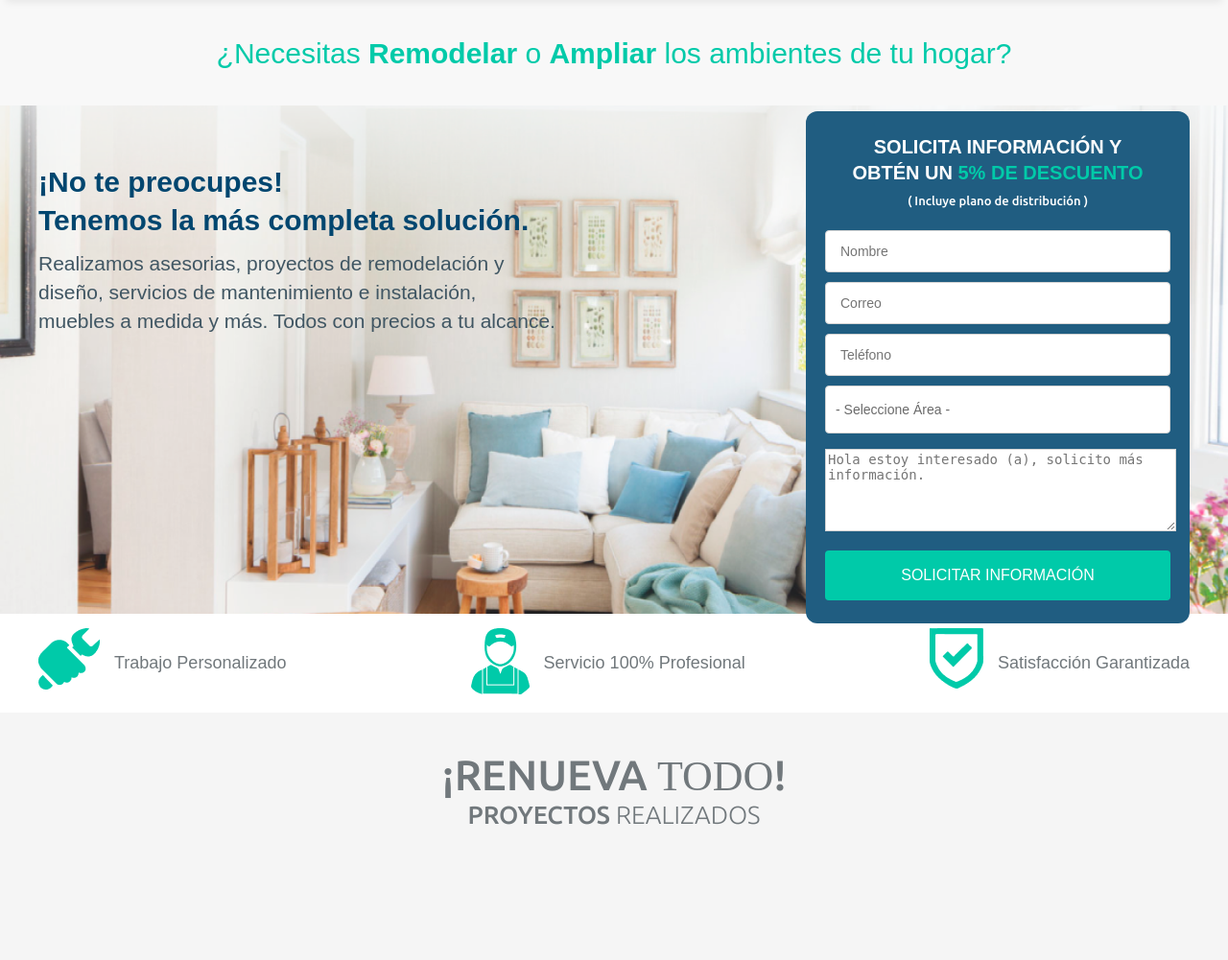
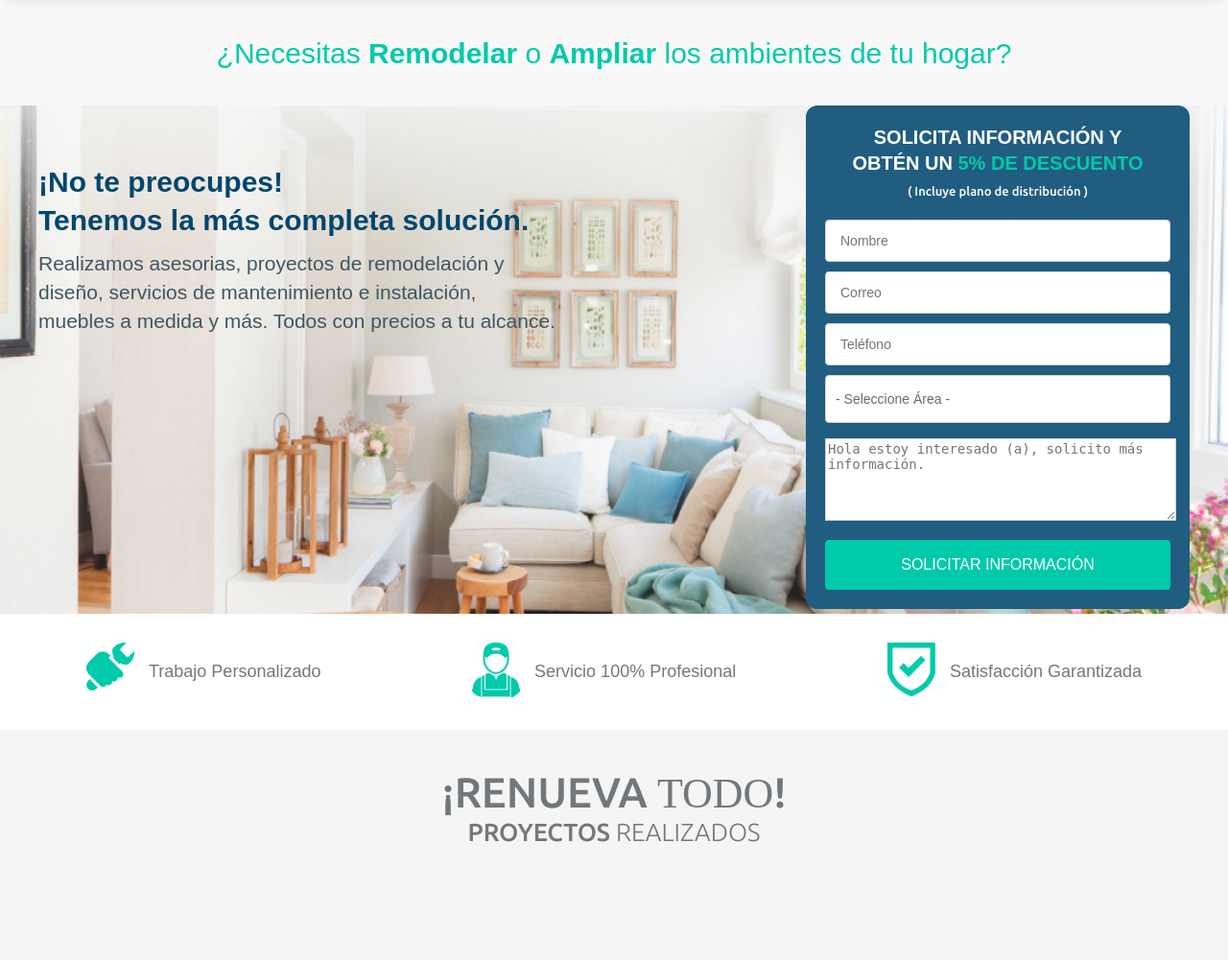
Before and after one commit to juankp3/landingpage, a PHP site: page /views/home/index.php in a window 1280 px wide. Shown: the part 72-1073 px from the top of the page at 96% size. Run offline with PHP 8.4, Linux system fonts and the light colour scheme; data that the repository does not hold is empty; some libraries are stand-ins or nearby versions; some web fonts are replaced.

Commit message:
ajustando css y agregando funcionalidad a los botones segundarios

```diff
--- a/public/_dev/css/abstracts/_variables.styl
+++ b/public/_dev/css/abstracts/_variables.styl
@@ -2,3 +2,4 @@
 
 // Miscellaneous
 $z-overlay = 200
+$width-slim-fit = 1100px
--- a/public/_dev/css/pages/beneficios.styl
+++ b/public/_dev/css/pages/beneficios.styl
@@ -1,10 +1,12 @@
 section.sf-container-beneficios
     background: $color-white
+    & .content
+        width: $width-slim-fit
     div.sf-content-beneficios
         display: flex
         flex-flow: row nowrap
         justify-content: space-between
-        margin : 15px 0
+        margin : 30px 0
         +media-m()
             margin: 5% 10% 0% 20%
             flex-direction: column
@@ -21,6 +23,7 @@ section.sf-container-beneficios
             div.sf-image-beneficios
                 text-align: center
                 & img
+                    max-width : 50px
                     +media-m()
                         max-width : 50px
                     +media-s()
--- a/public/_dev/css/pages/form.styl
+++ b/public/_dev/css/pages/form.styl
@@ -57,8 +57,7 @@ section.sf-room
                 width: 100%
             .sf-form
                 background: $color-secundary-light
-                padding: 24px 0px 24px 0px
-                margin-top: 6px
+                padding: 20px 0px 20px 0px
                 border-radius: 12px
                 +media-m()
                     background: $color-tertiary
@@ -99,7 +98,7 @@ section.sf-room
                         line-height: 30px
                         text-align: center
                         color: $color-white
-                        margin: 0px 0px 16px
+                        margin: 0px 0px 15px
                         +media-m()
                             color: $color-gray-600
                         +media-s()
--- a/public/_dev/css/pages/proyectos.styl
+++ b/public/_dev/css/pages/proyectos.styl
@@ -202,7 +202,7 @@ section.sf-container-proyectos-new
     +media-s()
         height: auto
     & .content
-        width: 1100px
+        width: $width-slim-fit
         +media-m()
             width: 100%
             margin: 0
--- a/public/views/home/form.php
+++ b/public/views/home/form.php
@@ -1,4 +1,4 @@
-<div class="sf-form">
+<div id="mainForm" class="sf-form">
     <form action="">
         <div class="form-top">
             <div class="conent-text">
@@ -6,7 +6,7 @@
                 <p>( Incluye plano de distribución )</p>
             </div>
             <div class="input">
-                <input class="inputtext" type="text" placeholder="Nombre">
+                <input name="name" class="inputtext" type="text" placeholder="Nombre">
             </div>
             <div class="input">
                 <input type="email" placeholder="Correo">
```
Also changed, not shown: public/assets/css/newstyle.css, public/assets/js/init.js.
